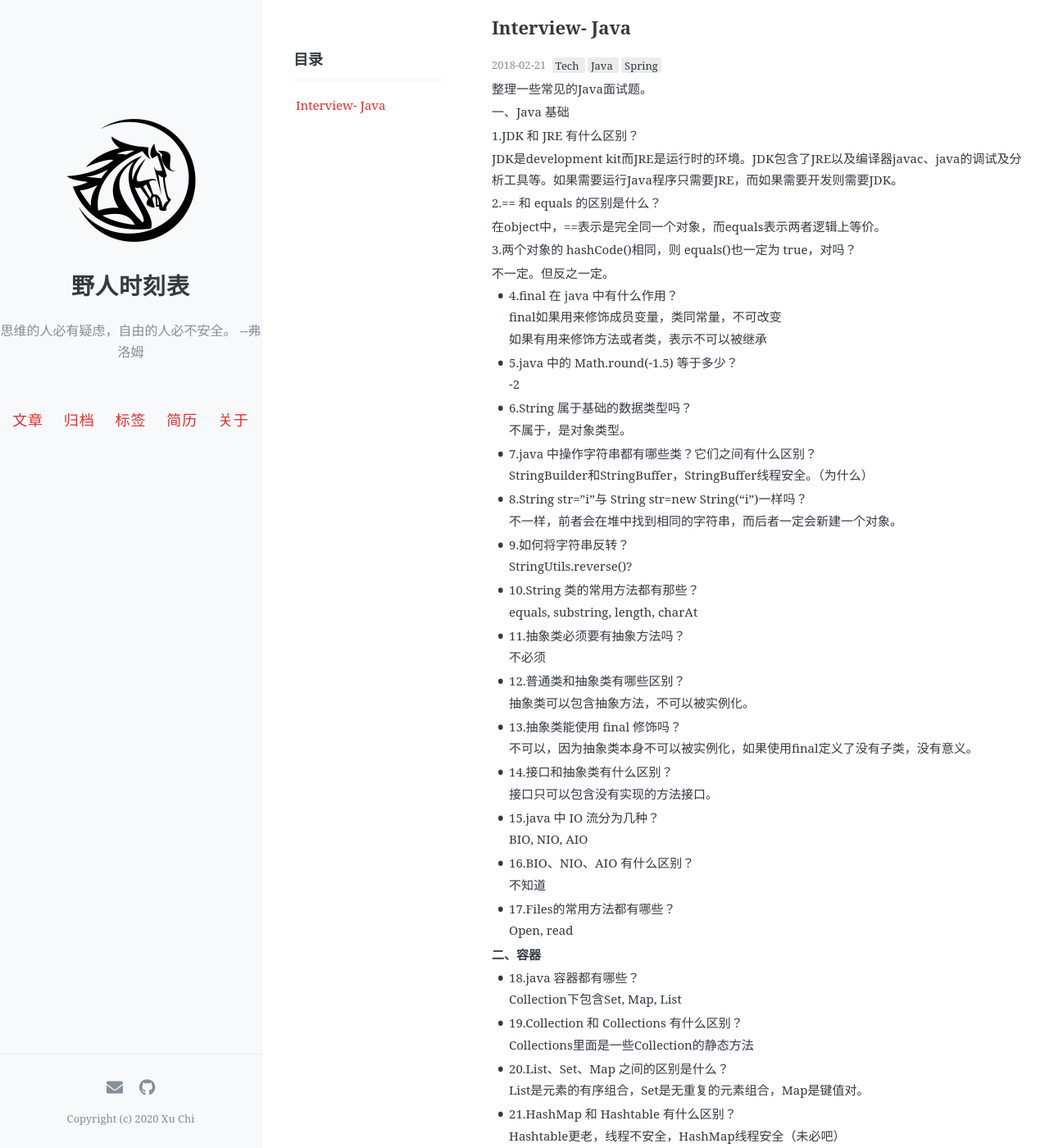
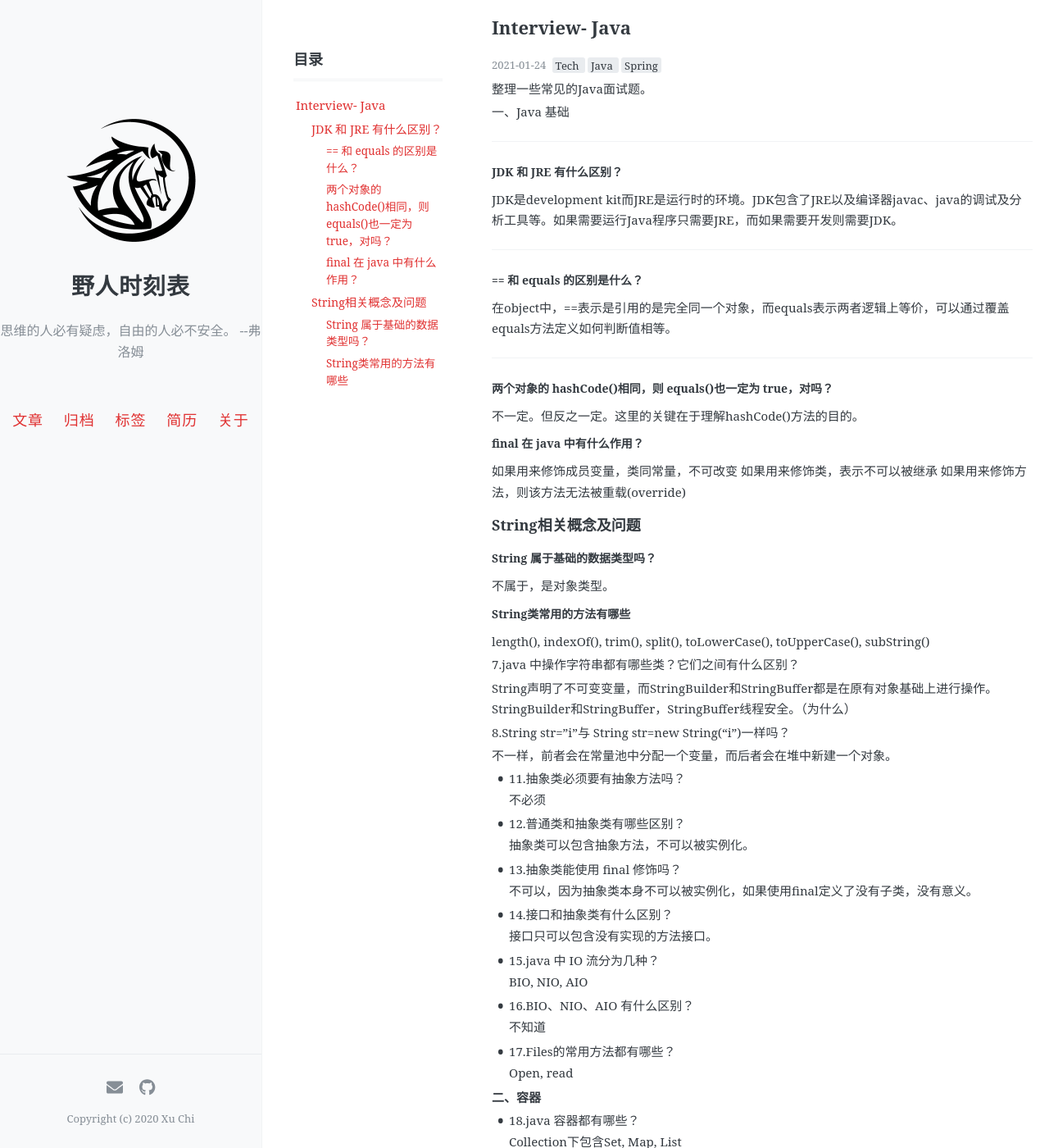
Before and after one commit to xuchi16/Lukathis.github.io, a Jekyll site: the page built from _posts/interview/2021-01-24-Java-interview-questions.markdown, in a window 1280 px wide and 1400 px high. Shown: the whole window at 82% size. Built offline with Jekyll 4.4.1, drawn with Linux system fonts in a browser that asks for light colours; comment, search, counter and statistics services are not loaded.

Commit message:
update recend posts

```diff
--- a/_posts/computer_networking/2021-01-31-OSI-layers.markdown
+++ b/_posts/computer_networking/2021-01-31-OSI-layers.markdown
@@ -1,6 +1,6 @@
 ---
 layout: post
-title:  "因特网协议层次"
+title:  "[CS144] 因特网协议层次"
 author: Xu Chi
 toc: true
 tags: [Tech, 计算机网络]
--- a/_posts/interview/2020-01-24-Interview-questions.markdown
+++ b/_posts/interview/2021-01-24-Java-interview-questions.markdown
@@ -4,60 +4,58 @@ title:  "Interview- Java"
 author: Xu Chi
 toc: true
 tags: [Tech, Java, Spring]
-date: 2018-02-21
 ---
 
 整理一些常见的Java面试题。
 
 
-
 一、Java 基础
 
-1.JDK 和 JRE 有什么区别？
+---
 
-JDK是development kit而JRE是运行时的环境。JDK包含了JRE以及编译器javac、java的调试及分析工具等。如果需要运行Java程序只需要JRE，而如果需要开发则需要JDK。
+### JDK 和 JRE 有什么区别？
+
+  JDK是development kit而JRE是运行时的环境。JDK包含了JRE以及编译器javac、java的调试及分析工具等。如果需要运行Java程序只需要JRE，而如果需要开发则需要JDK。
+
+---
+
+### == 和 equals 的区别是什么？
+
+  在object中，==表示是引用的是完全同一个对象，而equals表示两者逻辑上等价，可以通过覆盖equals方法定义如何判断值相等。
+
+---
+
+### 两个对象的 hashCode()相同，则 equals()也一定为 true，对吗？
+
+  不一定。但反之一定。这里的关键在于理解hashCode()方法的目的。
+
+### final 在 java 中有什么作用？
+
+  如果用来修饰成员变量，类同常量，不可改变
+  如果用来修饰类，表示不可以被继承
+  如果用来修饰方法，则该方法无法被重载(override)
 
 
+## String相关概念及问题
 
-2.== 和 equals 的区别是什么？
-
-在object中，==表示是完全同一个对象，而equals表示两者逻辑上等价。
-
-
-
-3.两个对象的 hashCode()相同，则 equals()也一定为 true，对吗？
-
-不一定。但反之一定。
-
-- 4.final 在 java 中有什么作用？
-
-  final如果用来修饰成员变量，类同常量，不可改变
-
-  如果有用来修饰方法或者类，表示不可以被继承
-
-- 5.java 中的 Math.round(-1.5) 等于多少？
-
-  -2
-
-- 6.String 属于基础的数据类型吗？
+### String 属于基础的数据类型吗？
 
   不属于，是对象类型。
 
-- 7.java 中操作字符串都有哪些类？它们之间有什么区别？
+### String类常用的方法有哪些
 
+length(),  indexOf(), trim(), split(), toLowerCase(), toUpperCase(), subString()
+
+7.java 中操作字符串都有哪些类？它们之间有什么区别？
+
+  String声明了不可变变量，而StringBuilder和StringBuffer都是在原有对象基础上进行操作。
   StringBuilder和StringBuffer，StringBuffer线程安全。（为什么）
 
-- 8.String str="i"与 String str=new String("i")一样吗？
 
-  不一样，前者会在堆中找到相同的字符串，而后者一定会新建一个对象。
+8.String str="i"与 String str=new String("i")一样吗？
 
-- 9.如何将字符串反转？
+  不一样，前者会在常量池中分配一个变量，而后者会在堆中新建一个对象。
 
-  StringUtils.reverse()?
-
-- 10.String 类的常用方法都有那些？
-
-  equals, substring, length, charAt
 
 - 11.抽象类必须要有抽象方法吗？
 
```
Also changed, not shown: _posts/angular/2021-01-02-Angular-startup.markdown (added, +11 -0 lines), _posts/computer_networking/2021-01-31-cs144-Lab0-networking-warmup.markdown (deleted, +0 -7 lines), _posts/computer_networking/2021-01-31-cs144-Labs.markdown (added, +23 -0 lines), _posts/cpp/2020-02-08-cpp-basics.markdown (added, +15 -0 lines), _posts/interview/2020-01-24-Data-Structure.markdown (deleted, +0 -17 lines), _posts/interview/2021-02-10-Concepts-to-be-covered.markdown (added, +418 -0 lines), _posts/interview/2021-01-24-Java-Concepts.markdown (renamed from _posts/interview/2020-01-24-Java-Concepts.markdown).
